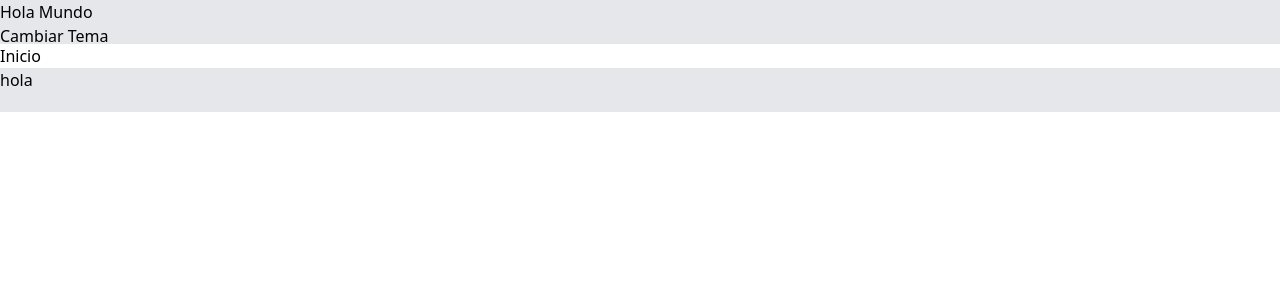
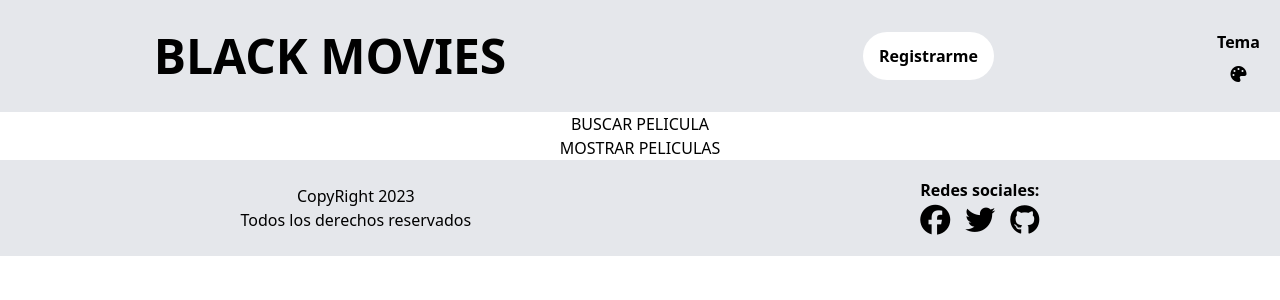
Before and after one commit to CJavat/blackmovies, a React (Vite) app in the folder Frontend-BlackMovies/: page / in a window 1280 px wide. Shown: the top 300 px of the page. Built offline with nearby package versions, Linux system fonts and the light colour scheme.

Commit message:
FOOTER Y HEADER - TERMINADOS

```diff
--- a/Frontend-BlackMovies/index.html
+++ b/Frontend-BlackMovies/index.html
@@ -4,6 +4,8 @@
     <meta charset="UTF-8" />
     <link rel="icon" type="image/svg+xml" href="/vite.svg" />
     <meta name="viewport" content="width=device-width, initial-scale=1.0" />
+    <!-- FONT AWSOME -->
+    <script src="https://kit.fontawesome.com/2ea7eef268.js" crossorigin="anonymous"></script>
     <title>BLACKMOVIES</title>
   </head>
   <body class="bg-white text-black dark:bg-black dark:text-white">
--- a/Frontend-BlackMovies/src/App.jsx
+++ b/Frontend-BlackMovies/src/App.jsx
@@ -2,7 +2,7 @@
 import { BrowserRouter, Route, Routes } from "react-router-dom";
 
 //! IMPORTAR LAYOUT --
-import LayoutPeliculas from "../layouts/LayoutPeliculas";
+import LayoutPeliculas from "./layouts/LayoutPeliculas";
 
 //! IMPORTAR CONTEXT --
 import { PeliculasProvider } from "./context/PeliculasProvider";
--- /dev/null
+++ b/Frontend-BlackMovies/src/components/Button.jsx
@@ -0,0 +1,17 @@
+import React from "react";
+
+const Button = ({ texto, tipo }) => {
+  return (
+    <button
+      className={`px-4 py-3 rounded-full ${
+        tipo == "primario"
+          ? "text-white bg-black hover:text-black hover:bg-white"
+          : "text-black bg-white hover:text-white hover:bg-black"
+      }   `}
+    >
+      {texto}
+    </button>
+  );
+};
+
+export default Button;
--- a/Frontend-BlackMovies/src/components/Footer.jsx
+++ b/Frontend-BlackMovies/src/components/Footer.jsx
@@ -2,11 +2,32 @@ import React from "react";
 
 const Footer = () => {
   return (
-    <div className="bg-gray-200 dark:bg-gray-900 h-11">
-      <h1>hola</h1>
+    <div className="bg-gray-200 dark:bg-gray-900 h-24 w-full flex justify-around items-center px-5 gap-2">
+      <p className="">
+        CopyRight 2023
+        <span className="block"> Todos los derechos reservados</span>
+      </p>
+
+      <div className="">
+        <p className="font-bold">Redes sociales: </p>
+
+        <div className="text-black dark:text-white text-3xl flex justify-between items-center">
+          <a
+            href="https://www.facebook.com/caxlsh/"
+            className="hover:text-black"
+          >
+            <i className="fa-brands fa-facebook" />
+          </a>
+          <a href="https://twitter.com/Javat_Man" className="hover:text-black">
+            <i className="fa-brands fa-twitter"></i>
+          </a>
+          <a href="https://github.com/CJavat" className="hover:text-black">
+            <i className="fa-brands fa-github" />
+          </a>
+        </div>
+      </div>
     </div>
   );
 };
 
 export default Footer;
-//TODO: TERMINAR COMPONENTE.
--- a/Frontend-BlackMovies/src/components/Header.jsx
+++ b/Frontend-BlackMovies/src/components/Header.jsx
@@ -1,15 +1,33 @@
 import React from "react";
+import { Link } from "react-router-dom";
 import usePeliculas from "../hooks/usePeliculas";
+import Button from "./Button";
 
 const Header = () => {
   const { cambiarDarkMode } = usePeliculas();
   return (
-    <div className="bg-gray-200 dark:bg-gray-900 h-11">
-      <p className="">Hola Mundo</p>
-      <button onClick={cambiarDarkMode}>Cambiar Tema</button>
+    <div className="bg-gray-200 dark:bg-gray-900 h-28 w-full flex justify-between items-center movilS:px-0 movilL:px-5">
+      <p className="font-bold text-5xl w-full">
+        BLACK <span className="text-black font-bold">MOVIES</span>
+      </p>
+
+      <div className="flex movilS:flex-col tablet:flex-row w-full justify-start items-center">
+        <div className="flex-1 font-bold">
+          {/* //TODO: CAMBIAR, SI YA ESTA REGISTRADO, PONER NICKNAME Y CERRAR SESION */}
+          <Link to="/registrar-cuenta">
+            <Button texto="Registrarme" tipo="secundario" />
+          </Link>
+        </div>
+        <button
+          onClick={cambiarDarkMode}
+          className="flex flex-col justify-center items-center gap-3"
+        >
+          <p className="font-bold">Tema</p>
+          <i className="fa-solid fa-palette hover:text-black" />
+        </button>
+      </div>
     </div>
   );
 };
 
 export default Header;
-//TODO: TERMINAR COMPONENTE.
--- a/Frontend-BlackMovies/layouts/LayoutPeliculas.jsx
+++ b/Frontend-BlackMovies/src/layouts/LayoutPeliculas.jsx
@@ -1,12 +1,12 @@
 import { Outlet } from "react-router-dom";
-import Footer from "../src/components/Footer";
-import Header from "../src/components/Header";
+import Header from "../components/Header";
+import Footer from "../components/Footer";
 
 const LayoutPeliculas = () => {
   return (
-    <div className="flex flex-col justify-center items-center">
+    <div className="flex flex-col justify-between items-center w-full h-full text-center">
       <Header />{" "}
-      <div className="flex-auto">
+      <div className="flex-1">
         <Outlet />
       </div>
       <Footer />
--- a/Frontend-BlackMovies/src/pages/Inicio.jsx
+++ b/Frontend-BlackMovies/src/pages/Inicio.jsx
@@ -1,5 +1,10 @@
 const Inicio = () => {
-  return <div className="">Inicio</div>;
+  return (
+    <div>
+      <div>BUSCAR PELICULA</div>
+      MOSTRAR PELICULAS
+    </div>
+  );
 };
 
 export default Inicio;
--- a/Frontend-BlackMovies/tailwind.config.cjs
+++ b/Frontend-BlackMovies/tailwind.config.cjs
@@ -3,6 +3,15 @@ module.exports = {
   darkMode: "class",
   content: ["./index.html", "./src/**/*.{js,ts,jsx,tsx}"],
   theme: {
+    screens: {
+      movilS: "320px",
+      movilM: "375px",
+      movilL: "425px",
+      tablet: "768px",
+      laptop: "1024px",
+      desktop: "1440px",
+      desktopL: "2560px",
+    },
     extend: {},
   },
   plugins: [],
```
Also changed, not shown: Frontend-BlackMovies/src/helpers/clienteAxios.js (renamed from Frontend-BlackMovies/helpers/clienteAxios.js).
